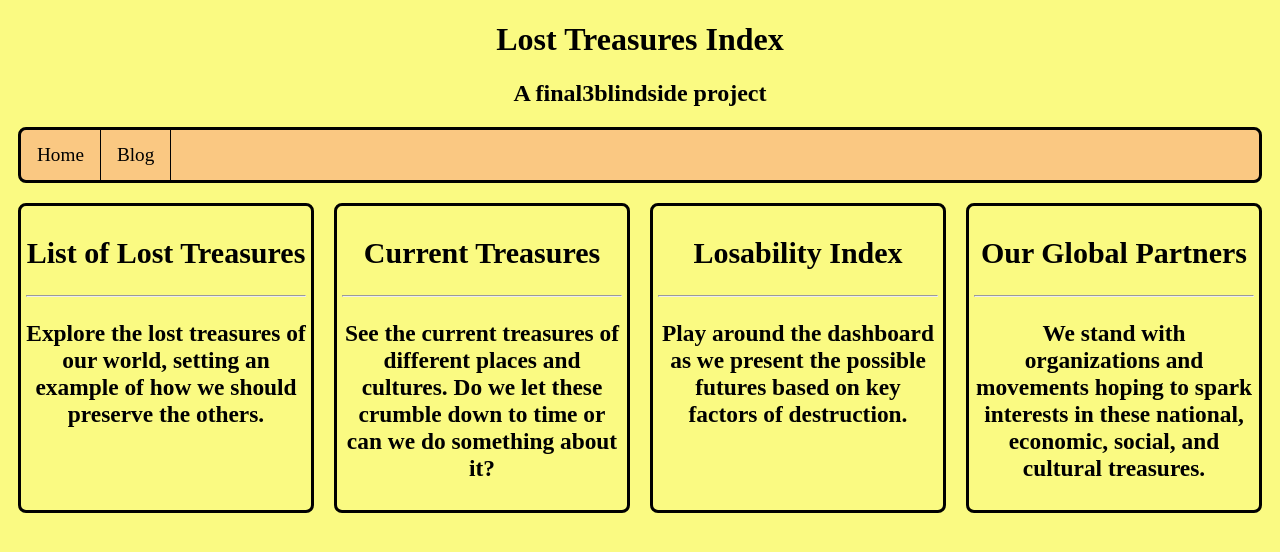
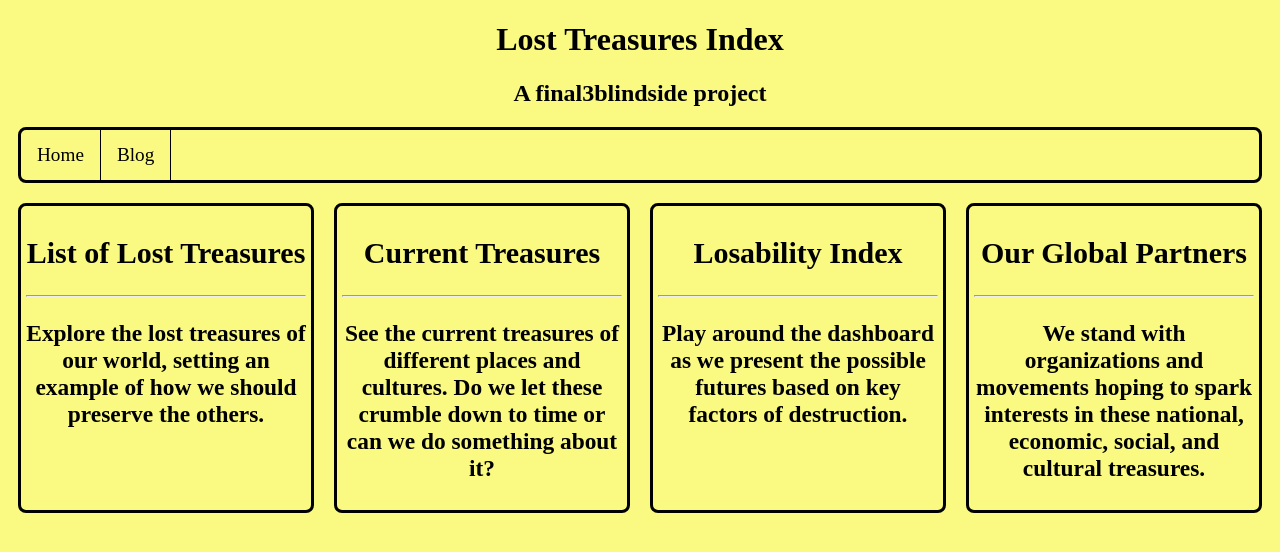
Before and after one commit to final3blindside/Lost-and-Existing-Treasures-Index, a plain HTML site: page index.html in a window 1280 px wide. Drawn offline with Linux system fonts and the light colour scheme; a web font is replaced by a local one.

Commit message:
Initial commit

```diff
--- a/index.css
+++ b/index.css
@@ -14,7 +14,7 @@ ul{
     margin: 0;
     padding:0;
     overflow: hidden;
-    background-color: rgb(250,200,130);
+    background-color: rgb(250,250,130);
     border-style:solid;
     border-radius: 8px;
 
```
